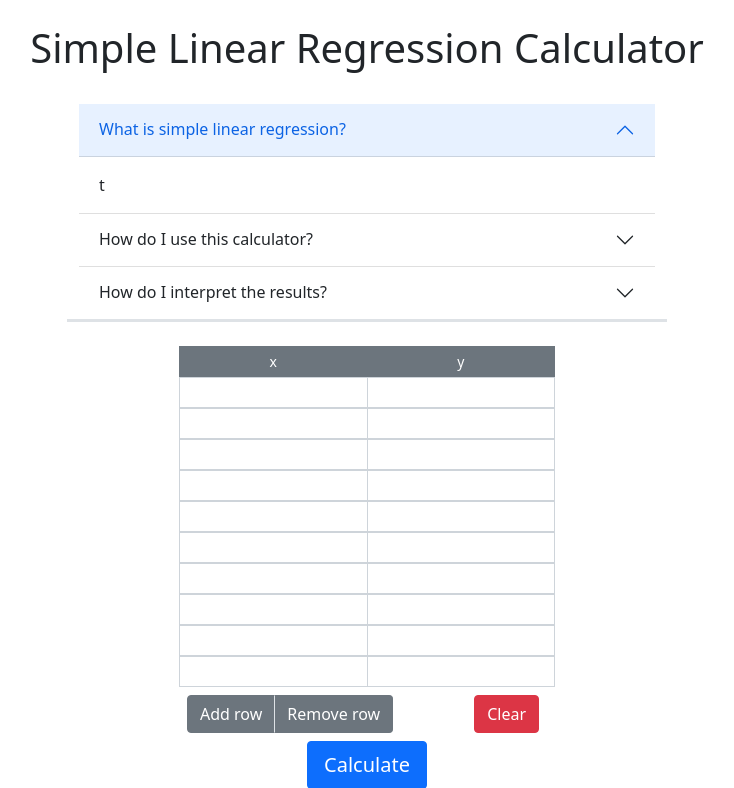
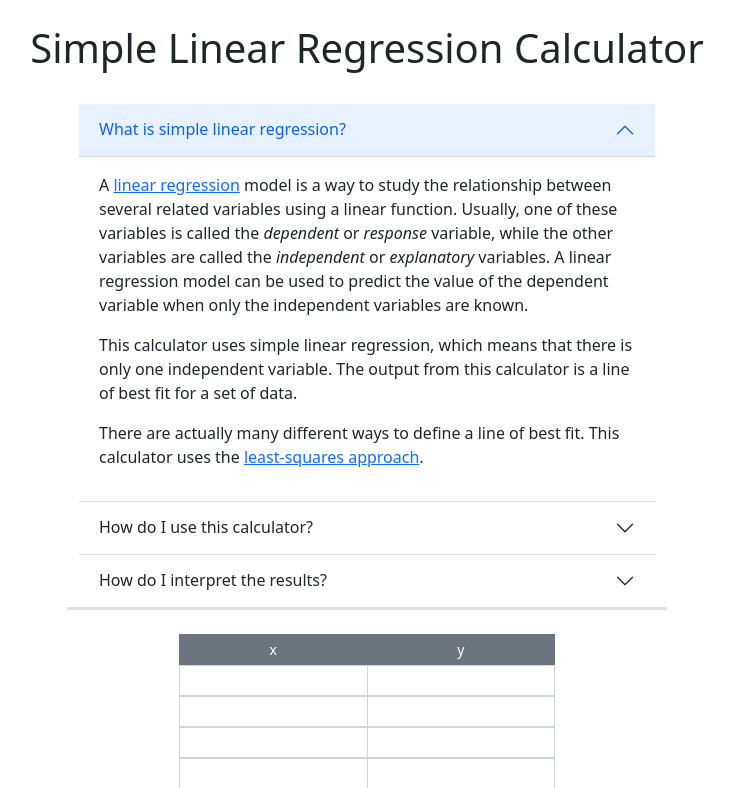
Before and after one commit to connor-shrader/math-tools, a Flask app: page /linear-regression in a window 1280 px wide, after a click on "What is simple linear regression?". Shown: the part 56-844 px from the top of the page, without its empty margins (273-1007 px from the left). Run offline with Flask 2, Linux system fonts and the light colour scheme.

Commit message:
Bug fixes for lin-reg

```diff
--- a/project/_statistics/forms.py
+++ b/project/_statistics/forms.py
@@ -12,7 +12,7 @@ class CoordinateForm(FlaskForm):
         FlaskForm.__init__(self, *args, **kwargs)
 
 class LinearRegressionForm(FlaskForm):
-    coordinates = FieldList(FormField(CoordinateForm), min_entries = 1, max_entries=1000)
+    coordinates = FieldList(FormField(CoordinateForm), min_entries = 2, max_entries=1000)
 
     # This field will be set to true after the form is created, and will
     # always stay true. The purpose of this field is to create 9 extra
@@ -28,8 +28,8 @@ class LinearRegressionForm(FlaskForm):
     def __init__(self, *args, **kwargs):
         FlaskForm.__init__(self, *args, **kwargs)
 
-        # Adds 9 more entries when the form is first created.
+        # Adds 8 more entries when the form is first created.
         if not self.form_initialized.data:
-            for i in range(0, 9):
+            for i in range(0, 8):
                 self.coordinates.append_entry()
             self.form_initialized.data = 'True'
--- a/project/_statistics/templates/_statistics/linear-regression.html
+++ b/project/_statistics/templates/_statistics/linear-regression.html
@@ -20,7 +20,26 @@
                 </button>
             </h2>
             <div id="flush-collapseOne" class="accordion-collapse collapse" aria-labelledby="flush-headingOne">
-                <div class="accordion-body">t</div>
+                <div class="accordion-body">
+                    <p>A <a href="https://en.wikipedia.org/wiki/Linear_regression.">linear regression</a> model is a way
+                        to study the relationship between several related variables using a linear function. Usually,
+                        one of
+                        these variables is called the <em>dependent</em> or <em>response</em> variable, while the other
+                        variables are called the
+                        <em>independent</em> or <em>explanatory</em> variables. A linear regression model can be
+                        used to
+                        predict the value of the dependent variable when only the independent variables are known.
+
+                    <p>
+                        This calculator uses simple linear regression</a>, which means that there is only one
+                        independent variable. The output from this calculator
+                        is a line of best fit for a set of data.
+                    </p>
+
+                    <p>There are actually many different ways to define a line of best fit. This
+                        calculator
+                        uses the <a href="https://en.wikipedia.org/wiki/Least_squares">least-squares approach</a>. </p>
+                </div>
             </div>
         </div>
         <div class="accordion-item">
@@ -34,14 +53,16 @@
                 <div class="accordion-body">
                     <p>
                         Enter a list of ordered pairs in the table below. Each row should contain
-                        the x and y value of a single ordered pair. Once you have entered all of your data, click
-                        'Calculate' to determine the line of best fit for the data.
+                        the x and y value of a single data point (typically, x is considered the independent variable and y is
+                        the dependent variable). Once you have entered all of your data, click
+                        'Calculate' to determine the line of best fit for the data. Note that:
                     </p>
                     <ul>
                         <li>You cannot enter more than 1000 data points.</li>
-                        <li>Any blank rows will be ignored.</li>
-                        <li>Any rows that contain do not contain both an x-coordinate and a y-coordinate will also be
+                        <li>Any rows that do not have both an x-coordinate and a y-coordinate will be
                             ignored.</li>
+                        <li>Your data must contain at least two data points.</li>
+                        <li>Your data must contain at least two unique x values.</li>
                     </ul>
                 </div>
             </div>
@@ -54,7 +75,8 @@
             <div id="flush-collapseThree" class="accordion-collapse collapse" aria-labelledby="flush-headingThree">
                 <div class="accordion-body">
                     <p>
-                        This calculator will give you two results: the line of best fit and the coefficient of determination
+                        This calculator will give you two results: the line of best fit and the coefficient of
+                        determination
                         (also called r<sup>2</sup>).
                     </p>
                     <p>
@@ -72,9 +94,12 @@
                         If you get a low value for r<sup>2</sup>, there are a few possibilities:
                     </p>
                     <ul>
-                        <li>A linear model is not a good fit for your data. There may be a better model for your data, such as a quadratic model.</li>
-                        <li>There is simply a weak correlation between your independent variable and your dependent variable.</li>
-                        <li>You do not have enough data points. The number of data points that you'll need will depend on the context, but you should try to use as much data as possible.</li>
+                        <li>A linear model is not a good fit for your data. There may be a better model for your data,
+                            such as a quadratic model.</li>
+                        <li>There is simply a weak correlation between your independent variable and your dependent
+                            variable.</li>
+                        <li>You do not have enough data points. The number of data points that you'll need will depend
+                            on the context, but you should try to use as much data as possible.</li>
                     </ul>
                 </div>
             </div>
@@ -125,13 +150,12 @@
 </div>
 <br>
 <!-- RESULTS -->
-{% if form.data_json.data %}
+{% if invalid_line == False %}
 <div class="container text-center border-top border-3" style="max-width: 600px;">
     <br>
     <img width=360 height=360
         src="{{ url_for('statistics.linear_regression_plot', data_json = form.data_json.data, alpha = alpha, beta = beta) }}"
-        alt="test"
-        style="margin-right: 100px">
+        alt="test" style="margin-right: 100px">
 </div>
 <div class="container" style="max-width: 600px;">
     <table class="table table-borderless" id="table">
@@ -154,7 +178,7 @@
 <script>
     const scrollTo = '{{ scroll }}'
     if (scrollTo === 'table') {
-        setTimeout(() => {document.getElementById(scrollTo).scrollIntoView();}, 50);
+        setTimeout(() => { document.getElementById(scrollTo).scrollIntoView(); }, 50);
     }
     else {
         document.getElementById(scrollTo).focus();
--- a/project/_statistics/views.py
+++ b/project/_statistics/views.py
@@ -19,6 +19,7 @@ def linear_regression():
     scroll = None
     alpha, beta, r2 = None, None, None
     line_of_best_fit = None
+    invalid_line = True
 
     if form.add_entry.data:
         form.coordinates.append_entry()
@@ -38,17 +39,26 @@ def linear_regression():
         data, partial_entry_count = process_coordinates(form.coordinates)
 
         if partial_entry_count > 1:
-            flash('Several of your ordered pairs are missing one of their coordinates, so they were ignored.')
+            flash('Warning: Several of your ordered pairs are missing one of their coordinates, so they were ignored.')
         elif partial_entry_count == 1:
-            flash('One of your ordered pairs is missing one of its coordinates, so it was ignored.')
+            flash('Warning: One of your ordered pairs is missing one of its coordinates, so it was ignored.')
 
-        alpha, beta, r2 = compute_linear_fit(data)
-        if isnan(beta) or isnan(r2):
-            flash('Warning: there was a division by 0 error. Make sure that you have multiple different x values in your data.')
+        if len(data['x']) > 1:
+            alpha, beta, r2 = compute_linear_fit(data)
+            r2 = round(r2, 5)
+            if isnan(beta) or isnan(r2):
+                flash('Error: A line of best fit could not be found. Make sure that you have at least two different x-values in your data.')
+                invalid_line = True
 
-        form.data_json.data = dumps(data)
-        line_of_best_fit = format_best_fit(alpha, beta)
-        scroll = "table"
+            scroll = "table"
+
+            line_of_best_fit = format_best_fit(alpha, beta)
+            form.data_json.data = dumps(data)
+
+            invalid_line = False
+        else:
+            flash('Error: Only one valid coordinate was entered.')
+            invalid_line = True
 
     return render_template(
         'linear-regression.html',
@@ -58,7 +68,8 @@ def linear_regression():
         alpha = alpha,
         beta = beta,
         line_of_best_fit = line_of_best_fit,
-        r2 = r2
+        r2 = r2,
+        invalid_line = invalid_line
 )
 
 # @statistics.route('/test_img', methods=['GET', 'POST'])
@@ -79,11 +90,16 @@ def linear_regression():
 @statistics.route('/linear-regression/plot', methods=['GET', 'POST'])
 def linear_regression_plot():
     data_json = request.args.get('data_json')
-    alpha = float(request.args.get('alpha'))
-    beta = float(request.args.get('beta'))
+    alpha = request.args.get('alpha')
+    beta = request.args.get('beta')
+    if alpha is not None and beta is not None:
+        alpha = float(alpha)
+        beta = float(beta)
 
-    df = json_to_dataframe(data_json)
-    strIO = plot_data(df, alpha, beta)
-    strIO.seek(0)
+        df = json_to_dataframe(data_json)
+        strIO = plot_data(df, alpha, beta)
+        strIO.seek(0)
 
-    return send_file(strIO, mimetype='image/png')
+        return send_file(strIO, mimetype='image/png')
+    else:
+        return None
```
Lines whose indentation alone changed are shown as unchanged.
